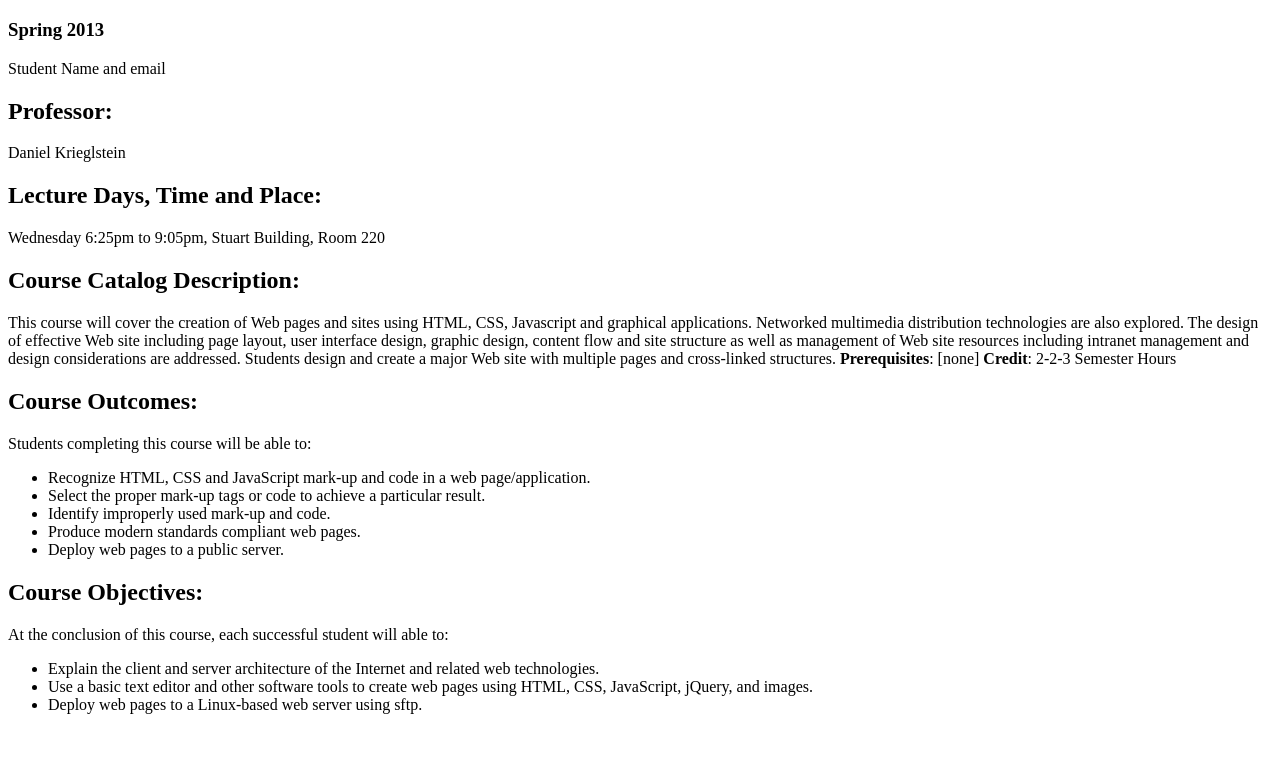
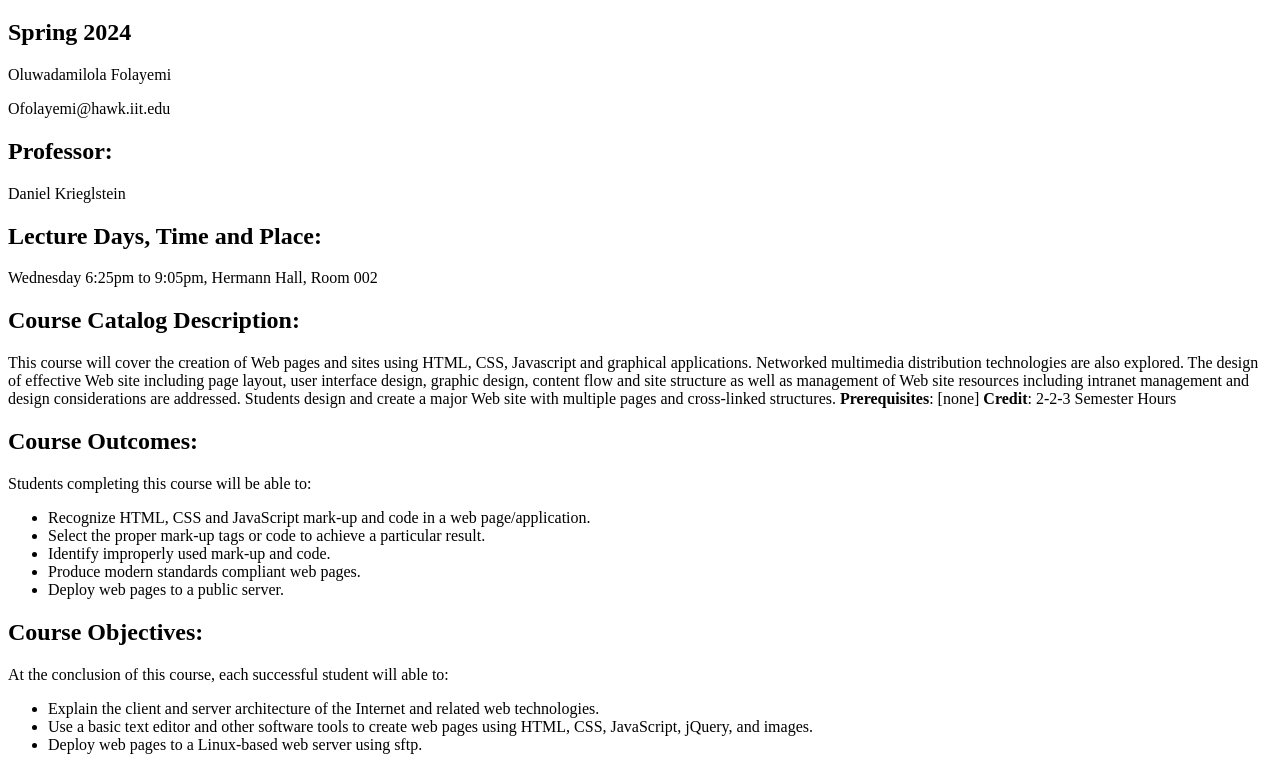
Before and after one commit to folayemilola/361-lab-2, a plain HTML site: page index.html in a window 1280 px wide. Shown: the part 61-831 px from the top of the page. Before the commit the page ends 800 px from the top, so only its background shows below. Drawn offline with Linux system fonts and the light colour scheme.

Commit message:
updating the repo

```diff
--- a/index.html
+++ b/index.html
@@ -6,12 +6,13 @@
 </head>
 <body>
 	<h1>ITMD-361 Internet Technologies and Web Design</h1>
-	<h3>Spring 2013</h3>
-	<p>Student Name and email</p>
+	<h2>Spring 2024</h2>
+	<p>Oluwadamilola Folayemi </p>
+    <p>Ofolayemi@hawk.iit.edu</p>
 	<h2>Professor:</h2>
 	<p>Daniel Krieglstein</p>
 	<h2>Lecture Days, Time and Place:</h2>
-	<p>Wednesday 6:25pm to 9:05pm, Stuart Building, Room 220</p>
+	<p>Wednesday 6:25pm to 9:05pm, Hermann Hall, Room 002</p>
 	<h2>Course Catalog Description:</h2>
 	<p>This course will cover the creation of Web pages and sites using HTML, CSS, Javascript and graphical applications. Networked multimedia distribution technologies are also explored. The design of effective Web site including page layout, user interface design, graphic design, content flow and site structure as well as management of Web site resources including intranet management and design considerations are addressed. Students design and create a major Web site with multiple pages and cross-linked structures. <strong>Prerequisites</strong>: [none] <strong>Credit</strong>: 2-2-3 Semester Hours</p>
 	<h2>Course Outcomes:</h2>
```
